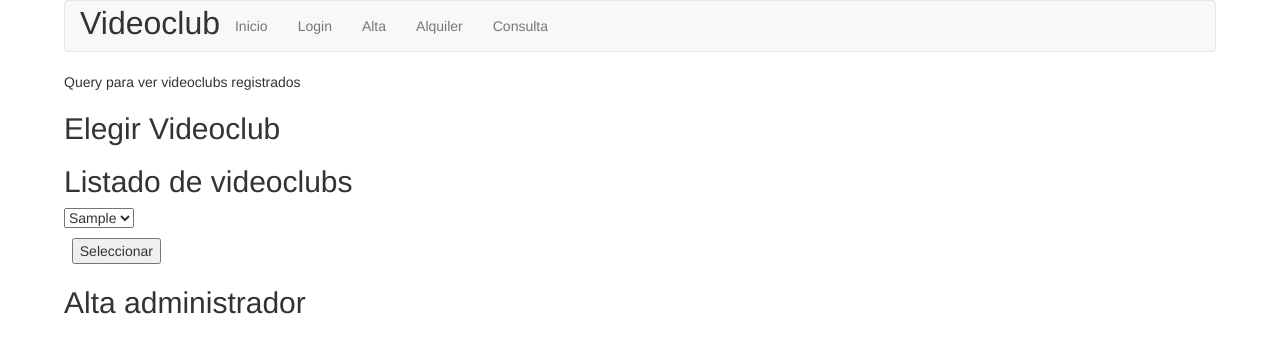
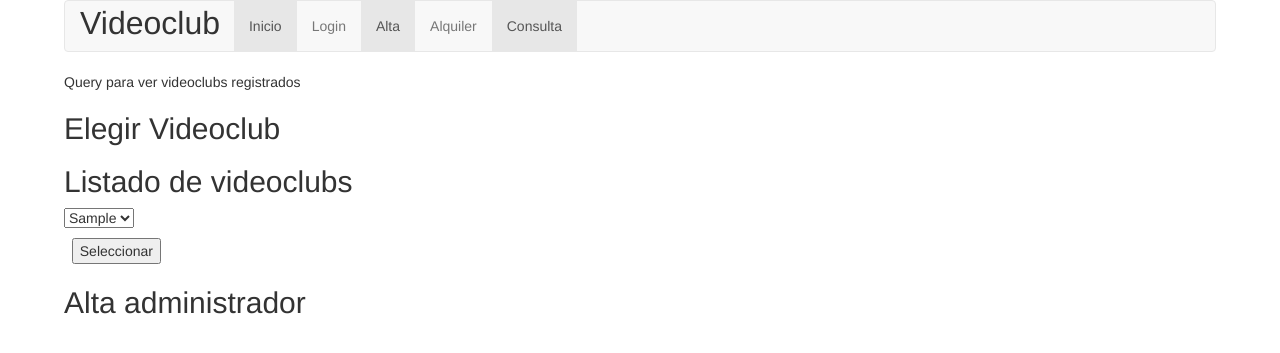
Before and after one commit to Sascuash/ISI-videoclub, a PHP site: page /index.php in a window 1280 px wide. Shown: the top 353 px of the page. Run offline with PHP 8.4, Linux system fonts and the light colour scheme; tables that the repository leaves empty or names only in its code hold one stand-in row (values such as "Sample post"); data that the repository does not hold is empty.

Commit message:
Header bonito

```diff
--- a/header.php
+++ b/header.php
@@ -9,17 +9,17 @@
 		  <div class="container-fluid">
 		    <!-- Brand and toggle get grouped for better mobile display -->
 		    <div class="navbar-header">
-			    <font size=6>Videoclub</font>
+			    <font size=6>Videoclub</font>&emsp;
 		    </div>
 
 		    <!-- Collect the nav links, forms, and other content for toggling -->
 		    <div class="collapse navbar-collapse" id="bs-example-navbar-collapse-1">
 		      <ul class="nav navbar-nav">
-		        <li><a href="index.php">Inicio</a></li>
+		        <li class="active"><a href="index.php">Inicio</a></li>
 				<li><a href="login.php">Login</a></li>
-				<li><a href="alta.php">Alta</a></li>
+				<li class="active"><a href="alta.php">Alta</a></li>
 				<li><a href="alquiler.php">Alquiler</a></li>
-				<li><a href="consultaUsuario.php">Consulta</a></li>
+				<li class="active"><a href="consultaUsuario.php">Consulta</a></li>
 		      </ul>
 		    </div><!-- /.navbar-collapse -->
 		  </div><!-- /.container-fluid -->
```
